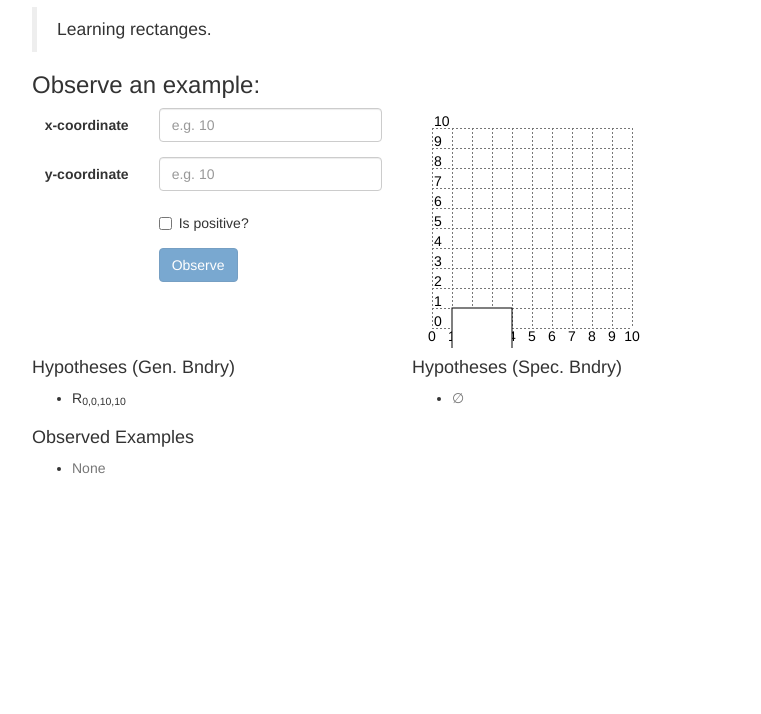
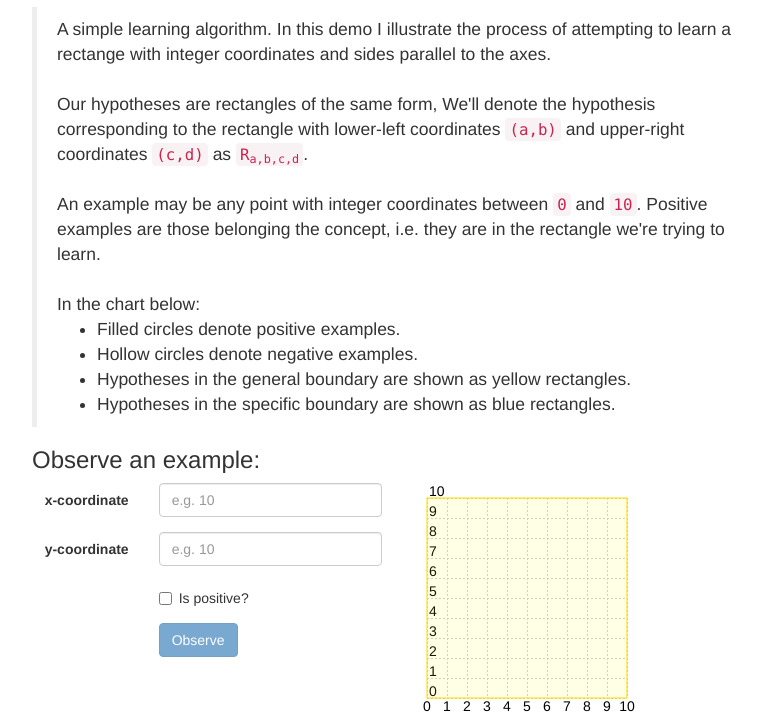
Before and after one commit to jtrussell/candidate-elimination, a website: page app/index.html at #/candidate-elimination in a window 1280 px wide. Shown: the part 93-807 px from the top of the page, without its empty margins (243-1004 px from the left). Drawn offline with nearby package versions, Linux system fonts and the light colour scheme; some packages are replaced by stand-ins of ours.

Commit message:
Charting hypotheses...

```diff
--- a/app/components/candidate-elimination/directive.ce-example-space.js
+++ b/app/components/candidate-elimination/directive.ce-example-space.js
@@ -4,52 +4,53 @@ angular.module('ce.example-space.directive', ['d3', 'uni'])
     'use strict';
     return {
       restrict: 'AE',
-      template: '<div></div>',
+      template: '<svg></svg>',
       scope: {
-        examples: '='
+        examples: '=',
+        generalHypotheses: '=',
+        specificHypotheses: '='
       },
       link: function(scope, element, attrs) {
-        element = element.children().eq(0);
+        element = element.find('svg').eq(0);
 
-        var el = element[0]
-          , height = 200
+        var height = 200
           , width = 200;
 
         var margin = {
-          top: 20,
-          right: 0,
-          left: 20,
-          bottom: 20
+          top: 15,
+          right: 15,
+          left: 15,
+          bottom: 15
         };
 
-        element.css('height', (height + margin.top + margin.bottom) + 'px');
-        element.css('width', (width + margin.right + margin.left) + 'px');
+        element.css('width', width + margin.right + margin.left + 'px');
+        element.css('height', width + margin.top + margin.bottom + 'px');
 
         // Build the stage
 
-        var x = d3.scale.linear()
+        var xScale = d3.scale.linear()
           .domain([UNI_MIN, UNI_MAX])
           .range([0, width]);
 
-        var y = d3.scale.linear()
+        var yScale = d3.scale.linear()
           .domain([UNI_MIN, UNI_MAX])
           .range([height, 0]);
 
         var xAxis = d3.svg.axis()
-          .scale(x)
+          .scale(xScale)
           .ticks(10)
           .tickSize(height)
           .orient('bottom');
 
         var yAxis = d3.svg.axis()
-          .scale(y)
+          .scale(yScale)
           .ticks(10)
           .tickSize(width)
           .orient('right');
 
         var svg = d3.select(element[0])
-          .append('svg')
             .attr('height', height + margin.top + margin.bottom)
+            .attr('width', width + margin.right + margin.left)
           .append('g')
           .attr('transform', 'translate(' + margin.left + ',' + margin.top + ')');
 
@@ -57,15 +58,9 @@ angular.module('ce.example-space.directive', ['d3', 'uni'])
           .attr('class', 'x axis')
           .call(xAxis);
 
-        gx.selectAll('g').filter(function(d) { {return d;} })
-          .classed('minor', true);
-
         var gy = svg.append('g')
           .attr('class', 'y axis')
           .call(yAxis);
-
-        gy.selectAll('g').filter(function(d) { {return d;} })
-          .classed('minor', true);
 
         gy.selectAll('text')
           .attr('x', 2)
@@ -81,8 +76,8 @@ angular.module('ce.example-space.directive', ['d3', 'uni'])
 
           examples.enter().append('circle')
             .attr({
-              cx: function(d) {return x(d.x);},
-              cy: function(d) {return y(d.y);},
+              cx: function(d) {return xScale(d.x);},
+              cy: function(d) {return yScale(d.y);},
               r: 4
             })
             .style('stroke', 'black')
@@ -93,43 +88,47 @@ angular.module('ce.example-space.directive', ['d3', 'uni'])
           examples.exit().remove();
         };
 
-        var gHypo = svg.append('g');
-        var plotHypotheses = function(hypoData) {
-          var hypos = gHypo.selectAll('rect')
-            .data(hypoData, function(d) {
-              return '(' + [
-                d.lowerLeftX, d.lowerLeftY,
-                d.topRightX, d.topRightY
-              ].join(',') + ')';
-            });
+        var gHyposGeneral = svg.append('g')
+          , gHyposSpecific = svg.append('g');
+        var plotHypotheses = function(hypoData, isGeneral) {
+          var gHypo = isGeneral ? gHyposGeneral : gHyposSpecific
+            , hypos = gHypo.selectAll('rect')
+              .data(hypoData, function(d) {
+                return '(' + [
+                  d.lowerLeftX, d.lowerLeftY, d.topRightX, d.topRightY
+                ].join(',') + ')';
+              });
 
           hypos.enter().append('rect')
             .attr({
-              x: function(d) { return x(d.lowerLeftX); },
-              y: function(d) { return y(d.lowerLeftY); },
-              width: function(d) { return x(d.topRightX - d.lowerLeftX); },
+              x: function(d) { return xScale(d.lowerLeftX); },
+              y: function(d) { return yScale(d.topRightY); },
+              width: function(d) { return xScale(d.topRightX - d.lowerLeftX); },
               height: function(d) {
-                var h = y(d.topRightY - d.lowerLeftY)
-                console.log(h);
-                return h;
+                // I must have messed something up elsewhere... I shouldn't have
+                // to subtract the height from 10...
+                return yScale((UNI_MAX-UNI_MIN) - (d.topRightY - d.lowerLeftY));
               }
             })
-            .style('stroke', 'black')
-            .style('fill', 'white');
+            .attr('class', 'hypothesis')
+            .style('stroke', isGeneral ? 'gold' : 'blue')
+            .style('fill', isGeneral ? 'yellow' : 'blue')
+            .style('fill-opacity', '0.1');
 
           hypos.exit().remove();
         };
 
-        plotHypotheses([
-          {
-            lowerLeftX: 1,
-            lowerLeftY: 1,
-            topRightX: 4,
-            topRightY: 4
-          }
-        ]);
+        var plotGeneralHypotheses = function(hypos) {
+          plotHypotheses(hypos, true);
+        };
+
+        var plotSpecificHypotheses = function(hypos) {
+          plotHypotheses(hypos, false);
+        };
 
         scope.$watch('examples', plotExamples, true);
+        scope.$watch('generalHypotheses', plotGeneralHypotheses, true);
+        scope.$watch('specificHypotheses', plotSpecificHypotheses, true);
       }
     };
   });
--- a/app/components/candidate-elimination/view.main.html
+++ b/app/components/candidate-elimination/view.main.html
@@ -3,7 +3,26 @@
   <h1>Candidate Elimination</h1>
 
   <blockquote>
-    Learning rectanges.
+    A simple learning algorithm. In this demo I illustrate the process of
+    attempting to learn a rectange with integer coordinates and sides parallel
+    to the axes. <br>
+    <br>
+    Our hypotheses are rectangles of the same form, We'll denote the hypothesis
+    corresponding to the rectangle with lower-left coordinates
+    <code>(a,b)</code> and upper-right coordinates <code>(c,d)</code> as
+    <code>R<sub>a,b,c,d</sub></code>. <br>
+    <br>
+    An example may be any point with integer coordinates between <code>0</code>
+    and <code>10</code>. Positive examples are those belonging the concept, i.e.
+    they are in the rectangle we're trying to learn. <br>
+    <br>
+    In the chart below:
+    <ul>
+      <li>Filled circles denote positive examples.</li>
+      <li>Hollow circles denote negative examples.</li>
+      <li>Hypotheses in the general boundary are shown as yellow rectangles.</li>
+      <li>Hypotheses in the specific boundary are shown as blue rectangles.</li>
+    </ul>
   </blockquote>
 
   <h3>Observe an example:</h3>
@@ -57,7 +76,9 @@
     <!-- Chart -->
     <div class="col-sm-6">
       <div ce-example-space
-        examples="main.observedExamples">
+        examples="main.observedExamples"
+        general-hypotheses="main.getGeneralHypotheses()"
+        specific-Hypotheses="main.getSpecificHypotheses()">
       </div>
     </div>
 
--- a/app/index.html
+++ b/app/index.html
@@ -9,15 +9,16 @@
     <!-- Vendor Styles -->
     <link href="https://cdnjs.cloudflare.com/ajax/libs/twitter-bootstrap/3.3.2/css/bootstrap.min.css" rel="stylesheet">
 
+    <link rel="stylesheet" href="styles.css">
+
     <style type="text/css" media="all">
 .axis path {
   display: none;
 }
 
-.axis line,
-.axis .minor line {
+.axis line {
   shape-rendering: crispEdges;
-  stroke: #777;
+  stroke: #ccc;
   stroke-dasharray: 2,2;
 }
     </style>
@@ -34,6 +35,14 @@
     <div class="container" style="margin-top: 30px">
       <div class="col-md-8 col-md-offset-2">
         <div ng-view></div>
+        <div>
+          <hr>
+          <ul class="footer-links">
+            <li>
+              <a href="https://raw.githubusercontent.com/jtrussell/candidate-elimination/master/LICENSE-MIT">Code licensed under The MIT License</a>
+            </li>
+          </ul>
+        </div>
       </div>
     </div>
 
--- /dev/null
+++ b/app/styles.css
@@ -0,0 +1,15 @@
+
+.footer-links {
+  margin: -5px 0 10px 0;
+  padding: 0;
+  list-style-type: none;
+}
+
+.footer-links li {
+  padding: 0;
+  margin: 0;
+}
+
+.footer-links li a {
+  color: #aaa;
+}
```
